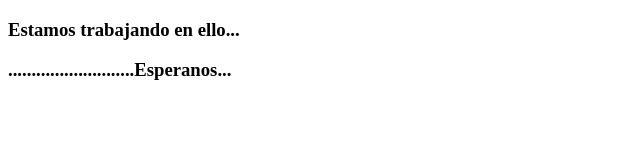
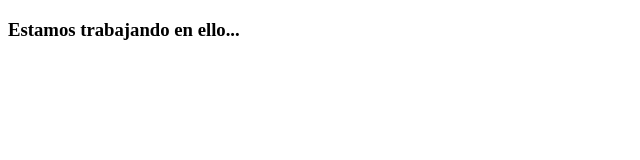
Before and after one commit to FFRANCO470/semillaNode, a website: page public/index.html in a window 1280 px wide. Shown: the whole page, without its empty margins (0-640 px from the left). Drawn offline with Linux system fonts and the light colour scheme.

Commit message:
actualizando

```diff
--- a/public/index.html
+++ b/public/index.html
@@ -8,6 +8,5 @@
 </head>
 <body>
     <h3>Estamos trabajando en ello...</h3>
-    <h3>...........................Esperanos...</h3>
 </body>
 </html>
```
